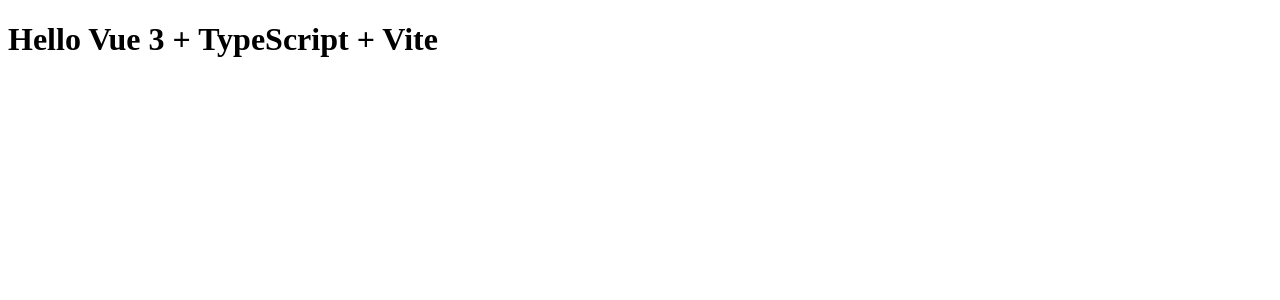
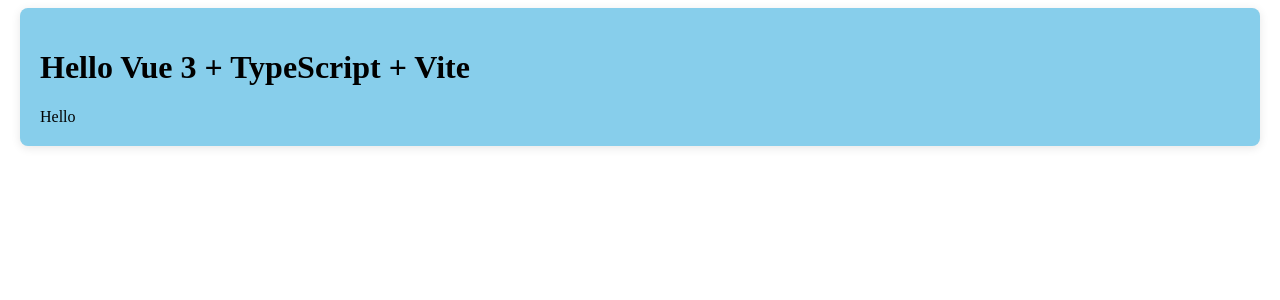
Before and after one commit to Jaleef/sqlnotebook, a Vue app: page / in a window 1280 px wide. Shown: the top 300 px of the page. Built offline with nearby package versions, Linux system fonts and the light colour scheme.

Commit message:
添加了CodeBox组件并引入到App.vue中, 添加了test.ipynb文件来作为参考

```diff
--- a/src/App.vue
+++ b/src/App.vue
@@ -1,10 +1,13 @@
 <template>
-  <div>
+  <div class="container">
     <h1>Hello Vue 3 + TypeScript + Vite</h1>
+    <CodeBox />
   </div>
 </template>
 
 <script lang="ts" setup>
+  import { ref } from 'vue'
+  import CodeBox from './components/CodeBox.vue'
 
 </script>
 
@@ -15,5 +18,12 @@
 </script>
 
 <style scoped>
-
+  .container {
+    max-width: 1200px;
+    margin: 0 auto;
+    padding: 20px;
+    background-color: skyblue;
+    border-radius: 8px;
+    box-shadow: 0 2px 10px rgba(0, 0, 0, 0.1);
+  }
 </style>
--- /dev/null
+++ b/src/components/CodeBox.vue
@@ -0,0 +1,19 @@
+<template>
+    <div>
+        Hello
+    </div>
+</template>
+
+<script lang="ts" setup>
+
+</script>
+
+<script lang="ts">
+    export default {
+        name: "CodeBox",
+    }
+</script>
+
+<style scoped>
+
+</style>
```
Also changed, not shown: 1 other file (tests, documents, lock files or other folders).
